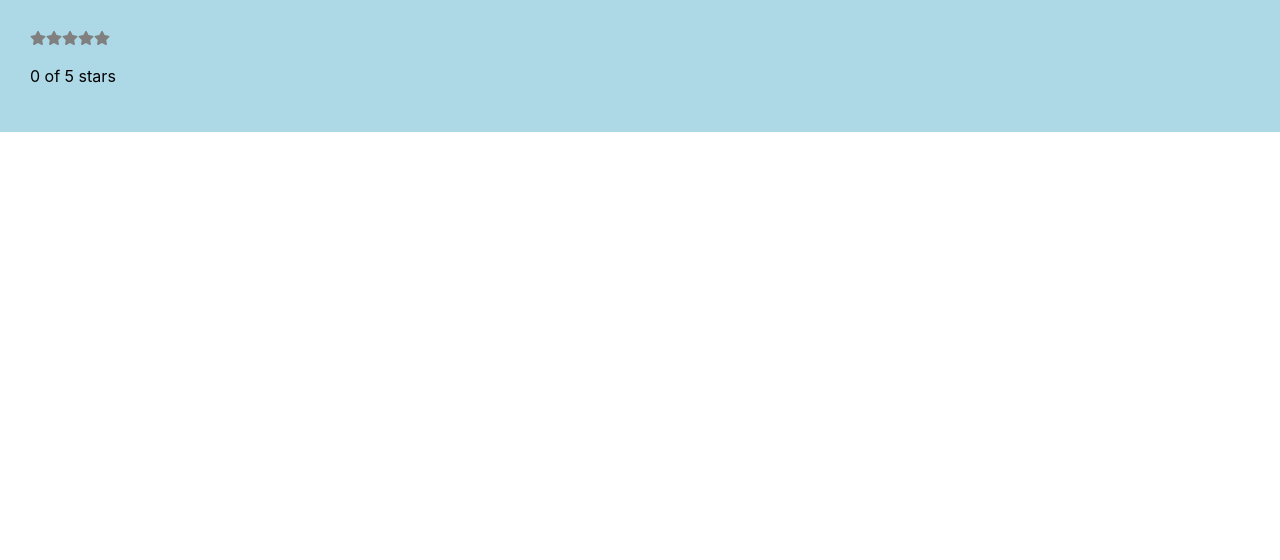
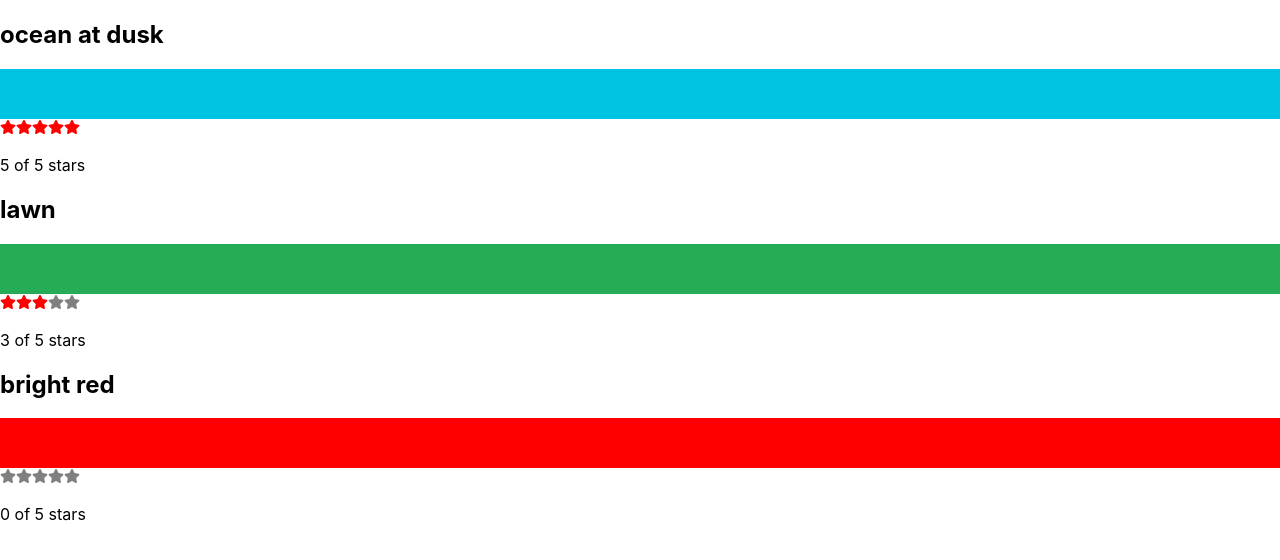
Before and after one commit to krzmknt/star-rating, a React (Create React App) app: page / in a window 1280 px wide. Shown: the top 560 px of the page. Built offline with nearby package versions, Linux system fonts and the light colour scheme.

Commit message:
[Update] 6.2.1 ステートを上から下に伝える

```diff
--- a/src/App.tsx
+++ b/src/App.tsx
@@ -1,11 +1,15 @@
-import { StarRating } from "./StarRating";
+import { useState } from "react";
+import colorData from "./color-data.json";
+import { ColorList } from "./ColorList";
+
+export interface colorProps {
+  id: string;
+  title: string;
+  color: string;
+  rating: number;
+}
 
 export const App = () => {
-  return (
-    <StarRating
-      selectedStars={5}
-      style={{ backgroundColor: "lightblue" }}
-      onDoubleClick={() => alert("double click")}
-    />
-  );
+  const [colors] = useState(colorData);
+  return <ColorList colors={colors} />;
 };
--- /dev/null
+++ b/src/Color.tsx
@@ -0,0 +1,12 @@
+import { StarRating } from "./StarRating";
+import { colorProps } from "./App";
+
+export function Color({ title, color, rating }: colorProps) {
+  return (
+    <section>
+      <h1>{title}</h1>
+      <div style={{ height: 50, backgroundColor: color }} />
+      <StarRating selectedStars={rating} />
+    </section>
+  );
+}
--- /dev/null
+++ b/src/ColorList.tsx
@@ -0,0 +1,17 @@
+import { Color } from "./Color";
+import { colorProps } from "./App";
+
+interface colors_props {
+  colors: colorProps[];
+}
+
+export const ColorList = ({ colors = [] }: colors_props) => {
+  if (!colors.length) return <div>No Colors Listed.</div>;
+  return (
+    <div>
+      {colors.map((color) => (
+        <Color key={color.id} {...color} />
+      ))}
+    </div>
+  );
+};
--- a/src/StarRating.tsx
+++ b/src/StarRating.tsx
@@ -1,25 +1,18 @@
-import React, { useState } from "react";
 import { FaStar } from "react-icons/fa";
 
 const Star = ({ selected = false, onSelect = (f: unknown) => f }) => (
   <FaStar color={selected ? "red" : "gray"} onClick={onSelect} />
 );
 
-export const StarRating = ({ style = {}, totalStars = 5, ...props }) => {
-  const [selectedStars, setSelectedStars] = useState(0);
-
+export const StarRating = ({ totalStars = 5, selectedStars = 0 }) => {
   return (
-    <div style={{ padding: "30px", ...style }} {...props}>
+    <>
       {[...Array(totalStars)].map((_, i) => (
-        <Star
-          key={i}
-          selected={i < selectedStars}
-          onSelect={() => setSelectedStars(i + 1)}
-        />
+        <Star key={i} selected={i < selectedStars} />
       ))}
       <p>
         {selectedStars} of {totalStars} stars
       </p>
-    </div>
+    </>
   );
 };
--- /dev/null
+++ b/src/color-data.json
@@ -0,0 +1,20 @@
+[
+  {
+    "id": "0175d1f0-a8c6-41bf-8d02-df5734d829a4",
+    "title": "ocean at dusk",
+    "color": "#00c4e2",
+    "rating": 5
+  },
+  {
+    "id": "83c7ba2f-7392-4d7d-9e23-35adbe186046",
+    "title": "lawn",
+    "color": "#26ac56",
+    "rating": 3
+  },
+  {
+    "id": "a11e3995-b0bd-4d58-8c48-5e49ae7f7f23",
+    "title": "bright red",
+    "color": "#ff0000",
+    "rating": 0
+  }
+]
```
